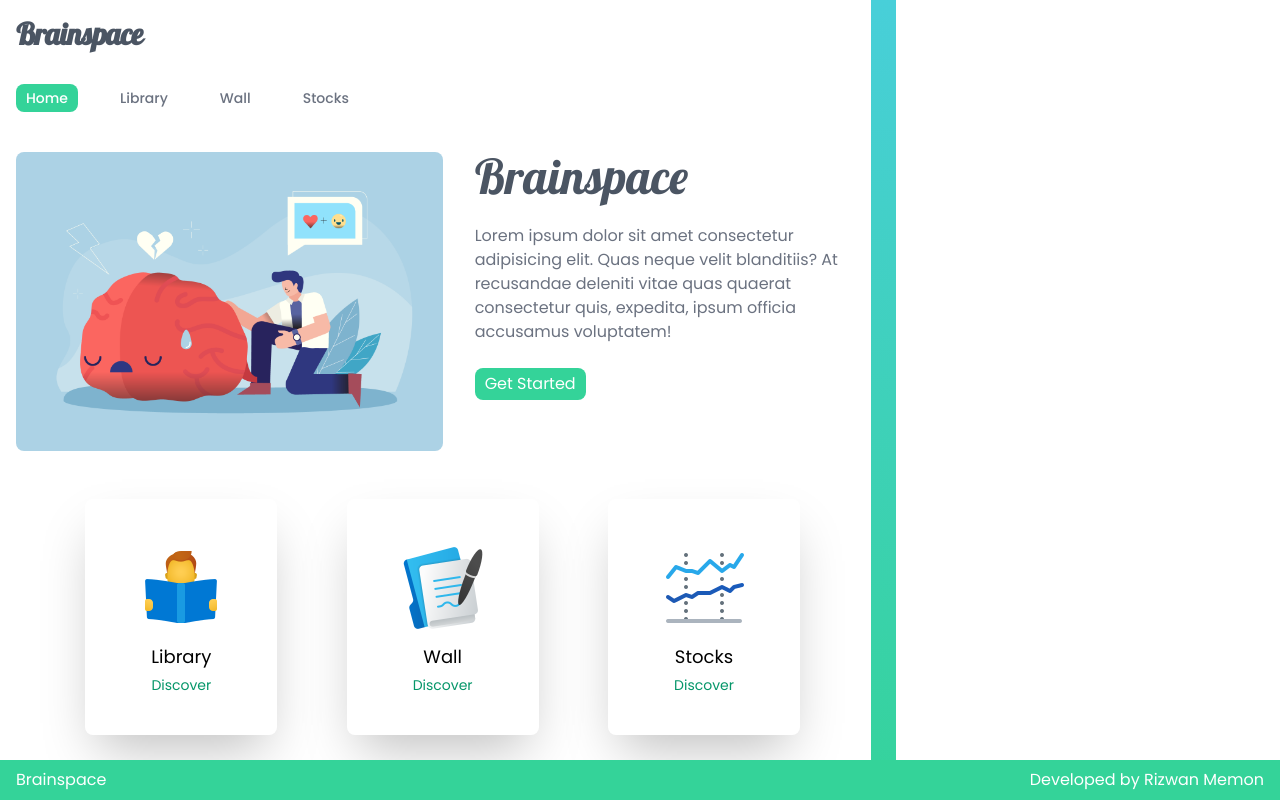
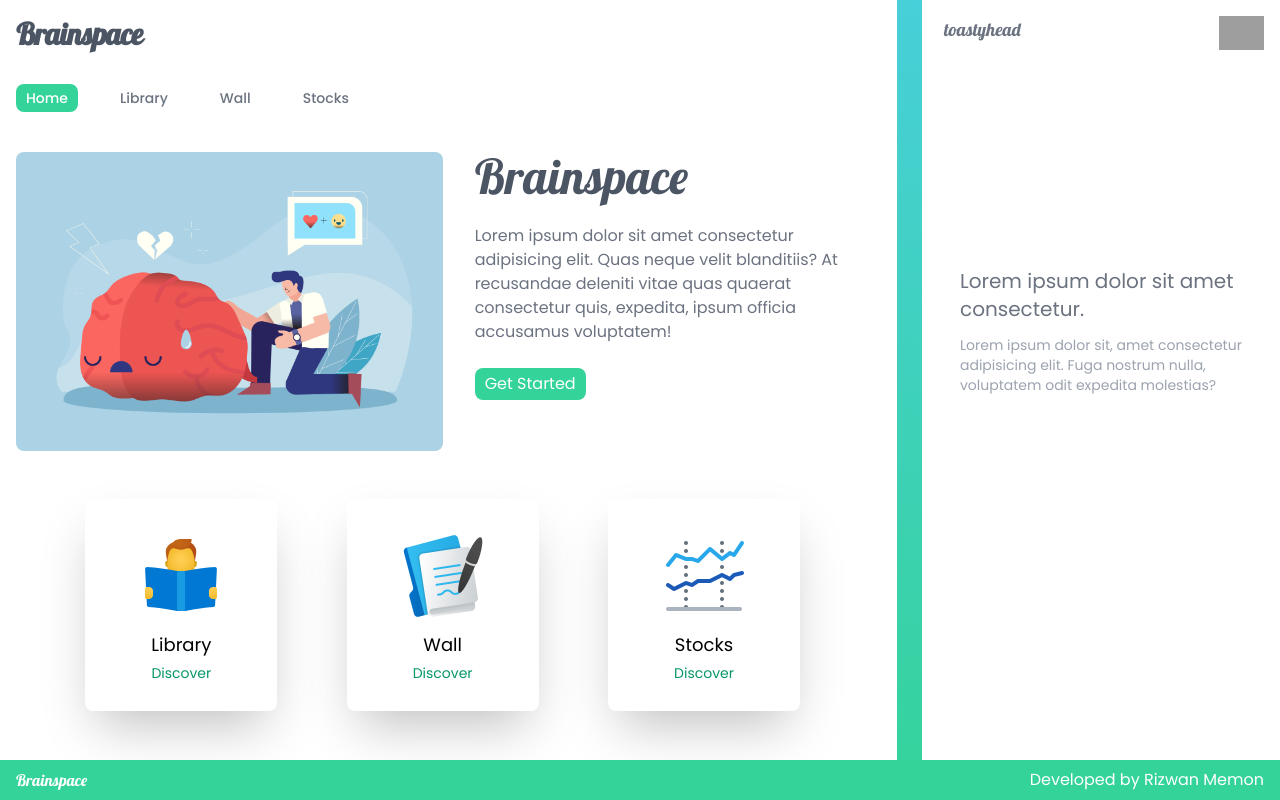
Before and after one commit to rizwan2000rm/brain-space, a Next.js app in the folder web/: page / in a window 1280 px wide. Built offline with nearby package versions, Linux system fonts and the light colour scheme; grey boxes are pictures that could not be loaded.

Commit message:
added sidebar

```diff
--- /dev/null
+++ b/web/components/Card.js
@@ -0,0 +1,17 @@
+import Link from "next/link";
+
+const Card = ({ title, link, img }) => {
+  return (
+    <div>
+      <div className="flex flex-col w-150 h-150 shadow-2xl rounded-lg px-12 py-7 text-center">
+        <img src={img} alt={title} width="96" height="96" />
+        <h1 className="text-lg mt-2">{title}</h1>
+        <Link className="text-xs" href={`/${link}`}>
+          <p className="text-sm cursor-pointer mt-1 text-green-600">Discover</p>
+        </Link>
+      </div>
+    </div>
+  );
+};
+
+export default Card;
--- a/web/components/Footer.js
+++ b/web/components/Footer.js
@@ -1,7 +1,7 @@
 const Footer = () => {
   return (
     <div className="w-screen text-white bg-green-400 fixed bottom-0 flex justify-between px-4 py-2">
-      <h1>Brainspace</h1>
+      <h1 className="font-display">Brainspace</h1>
       <p>Developed by Rizwan Memon</p>
     </div>
   );
--- /dev/null
+++ b/web/components/Hero.js
@@ -0,0 +1,22 @@
+const Hero = () => {
+  return (
+    <div className="flex w-2/3 mx-4 my-6">
+      <img
+        className="w-1/2  rounded-lg"
+        src="/illustration.png"
+        alt="illustration"
+      />
+      <div className="w-1/2 ml-4 px-4">
+        <h1 className="text-5xl font-display text-gray-600 mb-6">Brainspace</h1>
+        <p className="text-gray-500">
+          Lorem ipsum dolor sit amet consectetur adipisicing elit. Quas neque
+          velit blanditiis? At recusandae deleniti vitae quas quaerat
+          consectetur quis, expedita, ipsum officia accusamus voluptatem!
+        </p>
+        <button className="active px-2.5 py-1 mt-6">Get Started</button>
+      </div>
+    </div>
+  );
+};
+
+export default Hero;
--- a/web/components/Layout.js
+++ b/web/components/Layout.js
@@ -1,12 +1,14 @@
 import Nav from "./Nav";
 import Divider from "./Divider";
 import Footer from "./Footer";
+import Sidebar from "./Sidebar";
 
 const Layout = ({ children }) => {
   return (
     <>
       <Nav />
       <Divider />
+      <Sidebar />
       <main>{children}</main>
       <Footer />
     </>
--- /dev/null
+++ b/web/components/Sidebar.js
@@ -0,0 +1,26 @@
+const Sidebar = () => {
+  return (
+    <div className="fixed top-0 right-0 w-1/4 h-screen m-4">
+      <div className="flex justify-between">
+        <h1 className="font-display text-lg text-gray-500">toastyhead</h1>
+        <img
+          width="45"
+          height="45"
+          src="https://www.redwolf.in/image/catalog/designer-Images/themes/minions-merchandise-india.jpg"
+          alt="profile"
+        />
+      </div>
+      <div className="fixed w-30 flex flex-col top-1/3 left-3/4">
+        <h1 className="text-gray-500 text-xl">
+          Lorem ipsum dolor sit amet consectetur.
+        </h1>
+        <p className="text-gray-400 text-sm mt-3">
+          Lorem ipsum dolor sit, amet consectetur adipisicing elit. Fuga nostrum
+          nulla, voluptatem odit expedita molestias?
+        </p>
+      </div>
+    </div>
+  );
+};
+
+export default Sidebar;
--- a/web/pages/index.js
+++ b/web/pages/index.js
@@ -1,5 +1,7 @@
 import Head from "next/head";
-import Link from "next/link";
+
+import Hero from "../components/Hero";
+import Card from "../components/Card";
 
 const Home = () => {
   return (
@@ -8,64 +10,14 @@ const Home = () => {
         <title>Create Next App</title>
         <link rel="icon" href="/favicon.ico" />
       </Head>
-      <main>
-        <div className="flex w-2/3 mx-4 my-6">
-          <img
-            className="w-1/2  rounded-lg"
-            src="/illustration.png"
-            alt="illustration"
-          />
-          <div className="w-1/2 ml-4 px-4">
-            <h1 className="text-5xl font-display text-gray-600 mb-6">
-              Brainspace
-            </h1>
-            <p className="text-gray-500">
-              Lorem ipsum dolor sit amet consectetur adipisicing elit. Quas
-              neque velit blanditiis? At recusandae deleniti vitae quas quaerat
-              consectetur quis, expedita, ipsum officia accusamus voluptatem!
-            </p>
-            <button className="active px-2.5 py-1 mt-6">Get Started</button>
-          </div>
+      <div>
+        <Hero />
+        <div className="flex justify-evenly mx-4 my-12 w-2/3">
+          <Card title="Library" link="library" img="icons8-reading-96.png" />
+          <Card title="Wall" link="wall" img="icons8-goodnotes-96.png" />
+          <Card title="Stocks" link="stocks" img="icons8-stocks-96.png" />
         </div>
-        <div className="flex justify-evenly mx-4 my-12 w-2/3">
-          <div className="flex flex-col w-150 h-150 shadow-2xl rounded-lg px-12 py-10 text-center">
-            <img
-              src="/icons8-reading-96.png"
-              alt="Library"
-              width="96"
-              height="96"
-            />
-            <h1 className="text-lg mt-2">Library</h1>
-            <Link className="text-xs" href="/library">
-              <p className="text-sm mt-1 text-green-600">Discover</p>
-            </Link>
-          </div>
-          <div className="flex flex-col w-150 h-150 shadow-2xl rounded-lg px-12 py-10 text-center">
-            <img
-              src="/icons8-goodnotes-96.png"
-              alt="Library"
-              width="96"
-              height="96"
-            />
-            <h1 className="text-lg mt-2">Wall</h1>
-            <Link className="text-xs" href="/wall">
-              <p className="text-sm mt-1 text-green-600">Discover</p>
-            </Link>
-          </div>
-          <div className="flex flex-col w-150 h-150 shadow-2xl rounded-lg px-12 py-10 text-center">
-            <img
-              src="/icons8-stocks-96.png"
-              alt="Library"
-              width="96"
-              height="96"
-            />
-            <h1 className="text-lg mt-2">Stocks</h1>
-            <Link href="/stocks">
-              <p className="text-sm mt-1 text-green-600">Discover</p>
-            </Link>
-          </div>
-        </div>
-      </main>
+      </div>
     </div>
   );
 };
--- a/web/styles/Divider.module.scss
+++ b/web/styles/Divider.module.scss
@@ -1,7 +1,7 @@
 .border {
   position: fixed;
   top: 0;
-  right: 30%;
+  right: 28%;
   border-right: 25px solid;
   border-image-source: linear-gradient(45deg, #34d399, #48cfd9);
   border-image-slice: 1;
```
